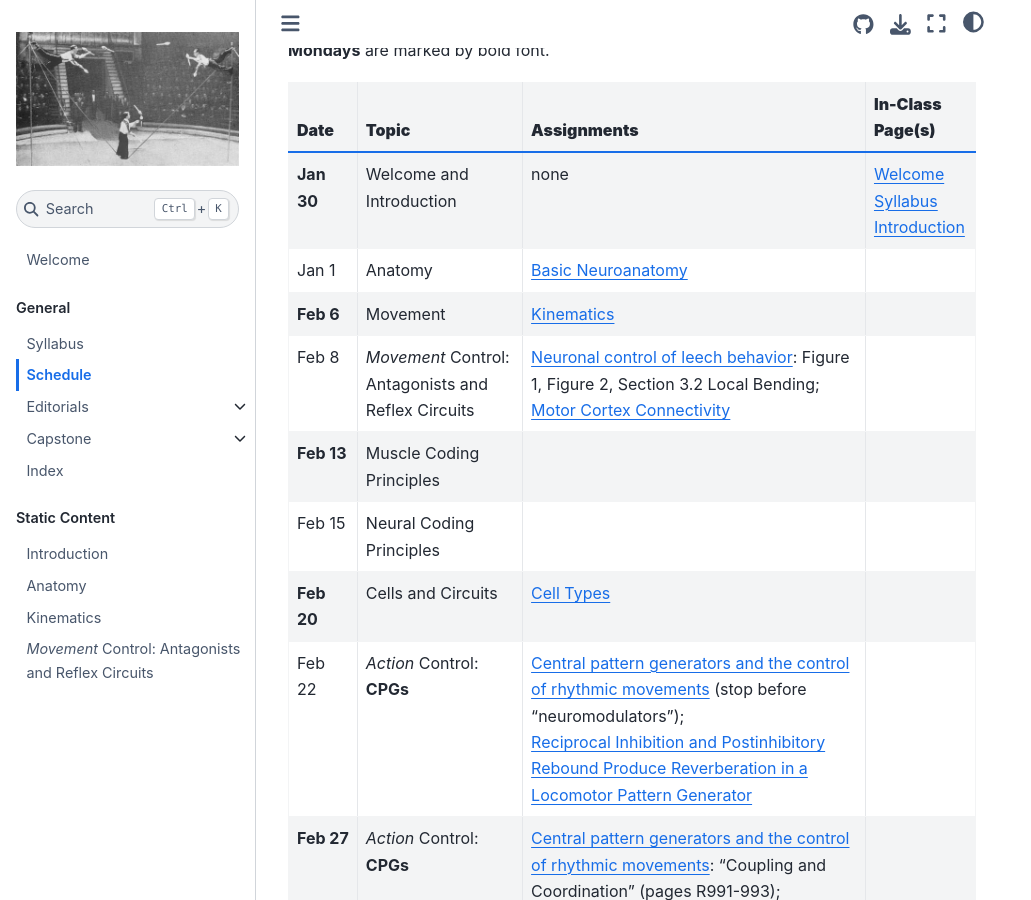
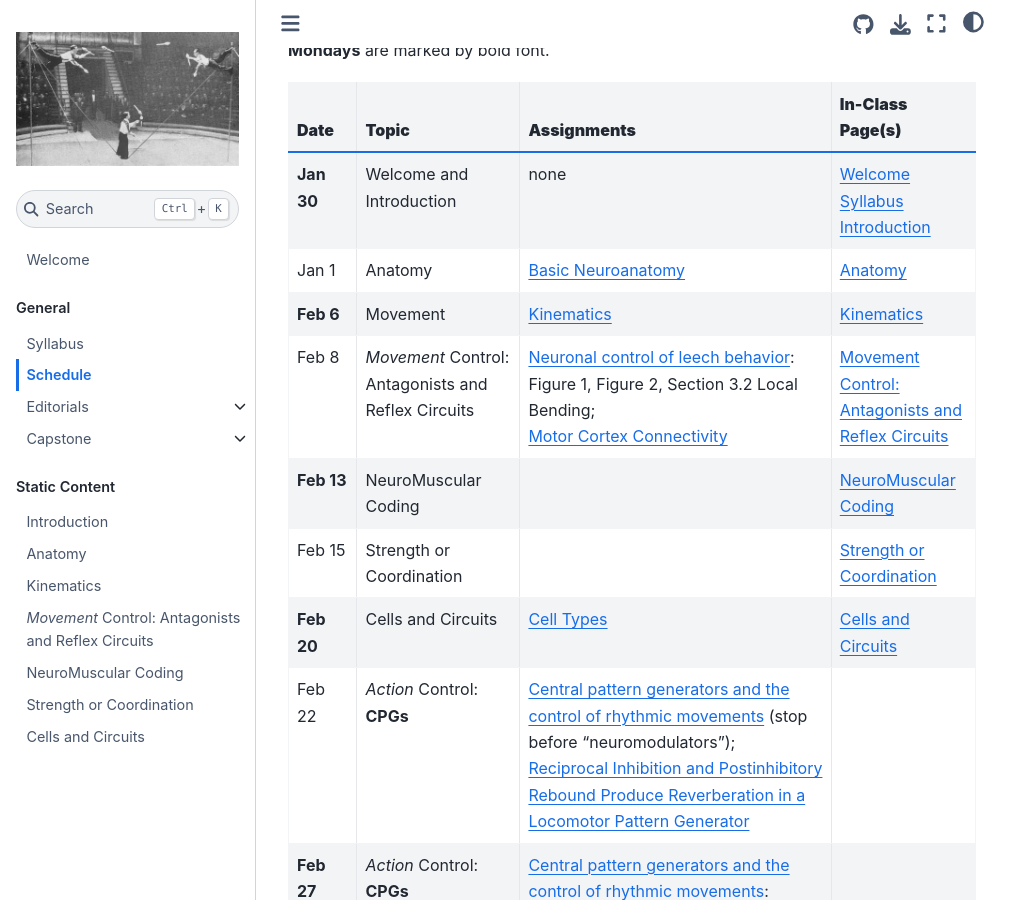
Before and after one commit to neurologic/Neurobiology-Movement, a Jupyter Book: the page built from schedule.md, in a window 1280 px wide and 900 px high, scrolled down 222 px. Shown: the whole window, without its empty margins (0-1031 px from the left). Built offline with Jupyter Book 1.0.4 settings and Sphinx 7.4.7 and the Sphinx Book theme 1.1.4, drawn with Linux system fonts in a browser that asks for light colours; pages that are not in the unit, such as notebooks, are missing from menus.

Commit message:
regular push

```diff
--- a/_toc.yml
+++ b/_toc.yml
@@ -14,13 +14,17 @@ parts:
     - file: capstone/capstone-general-info
       sections:
         - file: capstone/capstone-guidelines
-    - file: genindex
+    # - file: genindex
   - caption: Static Content
     chapters:
     - file: markdown/introduction
     - file: markdown/anatomy
     - file: markdown/kinematics
     - file: markdown/movement-control_antagonists-reflex
+    - file: markdown/neuro-muscle-coding
+    - file: markdown/strength-coordination
+    - file: markdown/cells-circuits
   - caption: Interactive Notebooks
     chapters:
     - file: notebooks/NotebookColab_Introduction
+    - file: notebooks/NotebookColab_Kinematics_WBDSdataset
--- /dev/null
+++ b/markdown/neuro-muscle-coding.md
@@ -0,0 +1,4 @@
+# NeuroMuscular Coding
+
+
+## Slides
--- a/schedule.md
+++ b/schedule.md
@@ -9,12 +9,12 @@ The *Pages* column contains links to materials we will use during class that day
 | **Date** | **Topic** | **Assignments** | **In-Class Page(s)** |
 |---|---|---|---|
 | **Jan 30** | Welcome and Introduction | none | [](../welcome) <br> [](../syllabus) <br> [](../markdown/introduction) |
-| Jan 1 | Anatomy | [Basic Neuroanatomy](https://docs.google.com/document/d/1DCEwj_vyvqAOwF4KxUMF8B0g12rNVqojValIn0Q280A/edit?usp=sharing) |  |
-| **Feb 6** | Movement | [Kinematics](https://en.wikipedia.org/wiki/Study_of_animal_locomotion) |  |
-| Feb 8 | *Movement* Control: Antagonists and Reflex Circuits | [Neuronal control of leech behavior](https://doi.org/10.1016/j.pneurobio.2005.09.004): Figure 1, Figure 2, Section 3.2 Local Bending;<br> [Motor Cortex Connectivity](https://docs.google.com/document/d/12puKAiu90K6ykvWV69k-gCR1_jlqoWdrL3yQV18WtHo/edit?usp=sharing) |  |
-| **Feb 13** | Muscle Coding Principles |  |  |
-| Feb 15 | Neural Coding Principles |  |  |
-| **Feb 20** | Cells and Circuits | [Cell Types](https://colab.research.google.com/github/neurologic/MotorSystems_BIOL358_SP22/blob/main/NotebookColab_CellTypes_InquiryAndAnalysis.ipynb) |  |
+| Jan 1 | Anatomy | [Basic Neuroanatomy](https://docs.google.com/document/d/1DCEwj_vyvqAOwF4KxUMF8B0g12rNVqojValIn0Q280A/edit?usp=sharing) | [](../markdown/anatomy) |
+| **Feb 6** | Movement | [Kinematics](https://en.wikipedia.org/wiki/Study_of_animal_locomotion) | [](../markdown/kinematics) |
+| Feb 8 | *Movement* Control: Antagonists and Reflex Circuits | [Neuronal control of leech behavior](https://doi.org/10.1016/j.pneurobio.2005.09.004): Figure 1, Figure 2, Section 3.2 Local Bending;<br> [Motor Cortex Connectivity](https://docs.google.com/document/d/12puKAiu90K6ykvWV69k-gCR1_jlqoWdrL3yQV18WtHo/edit?usp=sharing) | [](../markdown/movement-control_antagonists-reflex) |
+| **Feb 13** | NeuroMuscular Coding |  | [](../markdown/neuro-muscle-coding) |
+| Feb 15 | Strength or Coordination |  | [](../markdown/strength-coordination) |
+| **Feb 20** | Cells and Circuits | [Cell Types](cell-types-class-prep) | [](../markdown/cells-circuits)  |
 | Feb 22 | *Action* Control: **CPGs** | [Central pattern generators and the control of rhythmic movements](https://doi.org/10.1016/s0960-9822%2801%2900581-4) (stop before "neuromodulators");<br> [Reciprocal Inhibition and Postinhibitory Rebound Produce Reverberation in a Locomotor Pattern Generator](https://doi.org/10.1126/science.229.4711.402) |  |
 | **Feb 27** | *Action* Control: **CPGs** | [Central pattern generators and the control of rhythmic movements](https://doi.org/10.1016/s0960-9822%2801%2900581-4): "Coupling and Coordination" (pages R991-993);<br> [How the brainstem controls orofacial behaviors comprised of rhythmic actions](https://doi.org/10.1016/j.tins.2014.05.001) |  |
 | March 1 | Orienting and Action: Tectum | [The tectum/superior colliculus as the vertebrate solution for spatial sensory integration and action](https://doi-org.ezproxy.wesleyan.edu/10.1016/j.cub.2021.04.001) |  |
```
Also changed, not shown: markdown/anatomy.md (+11 -0 lines), markdown/cells-circuits.md (added, +12 -0 lines), markdown/kinematics.md (+20 -0 lines), markdown/movement-control_antagonists-reflex.md (+5 -0 lines), markdown/strength-coordination.md (added, +20 -0 lines), 1 other file.
